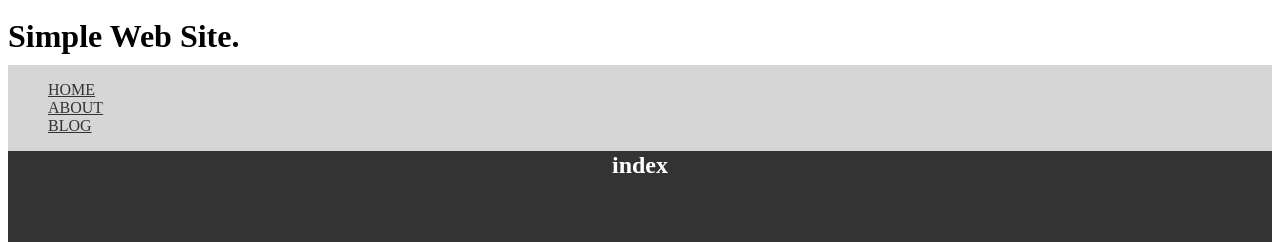
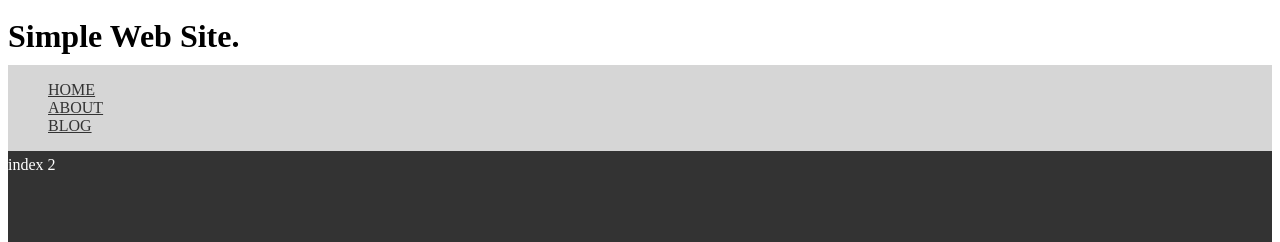
Before and after one commit to masayuki-abe/nuxtjs, a Nuxt app: page / in a window 1280 px wide. Shown: the top 242 px of the page. Built offline with nearby package versions, Linux system fonts and the light colour scheme.

Commit message:
frontpageにSwiperを実装

```diff
--- a/components/organisms/HeroImage.vue
+++ b/components/organisms/HeroImage.vue
@@ -4,14 +4,18 @@
   id="visual"
   class="index"
 >
-<h1>{{this.$route.name}}</h1>
+  <swiper :options="swiperOption">
+    <swiper-slide>{{this.$route.name}} 1</swiper-slide>
+    <swiper-slide>{{this.$route.name}} 2</swiper-slide>
+    <swiper-slide>{{this.$route.name}} 3</swiper-slide>
+  </swiper>
 </section>
 <section
   v-else
   id="visual"
   class="lower"
 >
-<h1>{{this.$route.name}}</h1>
+  <h1>{{this.$route.name}}</h1>
 </section>
 </template>
 
@@ -25,6 +29,19 @@ export default {
   },
   data(){
     return{
+      swiperOption: {
+        speed: 1000,
+        autoplay: {
+          delay: 3000,
+          disableOnInteraction: false
+        },
+        slidePerView: 1,
+        loop: true,
+        effect: 'fade',
+        fadeEffect: {
+          crossFade: true
+        },
+      }
     }
   }
 }
@@ -45,5 +62,8 @@ export default {
     background-color: #ccc;
     color: #333;
   }
+  .swiper-container{
+    width: 100%;
+  }
 }
 </style>
--- a/nuxt.config.js
+++ b/nuxt.config.js
@@ -30,6 +30,7 @@ export default {
 
   // Plugins to run before rendering page: https://go.nuxtjs.dev/config-plugins
   plugins: [
+    { src: '@/plugins/swiper', mode: 'client'}
   ],
 
   // Auto import components: https://go.nuxtjs.dev/config-components
--- a/package.json
+++ b/package.json
@@ -11,7 +11,9 @@
   "dependencies": {
     "core-js": "^3.8.3",
     "node-sass": "^5.0.0",
-    "nuxt": "^2.14.12"
+    "nuxt": "^2.14.12",
+    "swiper": "5.x",
+    "vue-awesome-swiper": "^4.1.1"
   },
   "devDependencies": {
     "node-sass": "^5.0.0",
--- /dev/null
+++ b/plugins/swiper.js
@@ -0,0 +1,5 @@
+import Vue from 'vue'
+import VueAwesomeSwiper from 'vue-awesome-swiper'
+import 'swiper/css/swiper.css'
+
+Vue.use(VueAwesomeSwiper)
```
Also changed, not shown: 1 other file (tests, documents, lock files or other folders).
